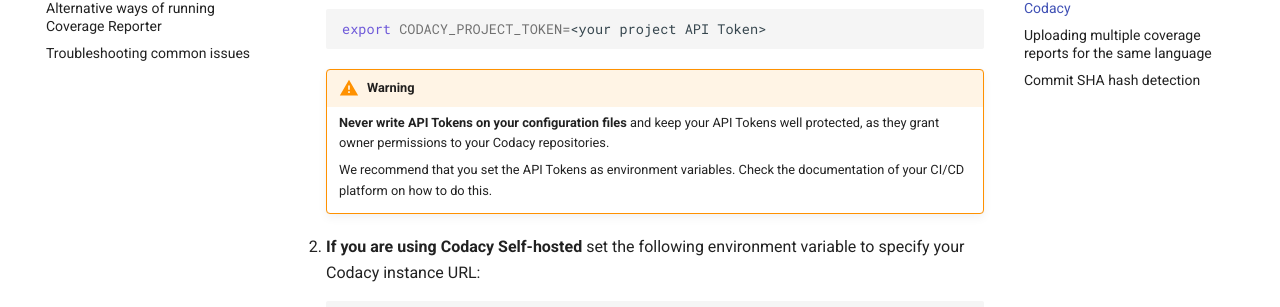
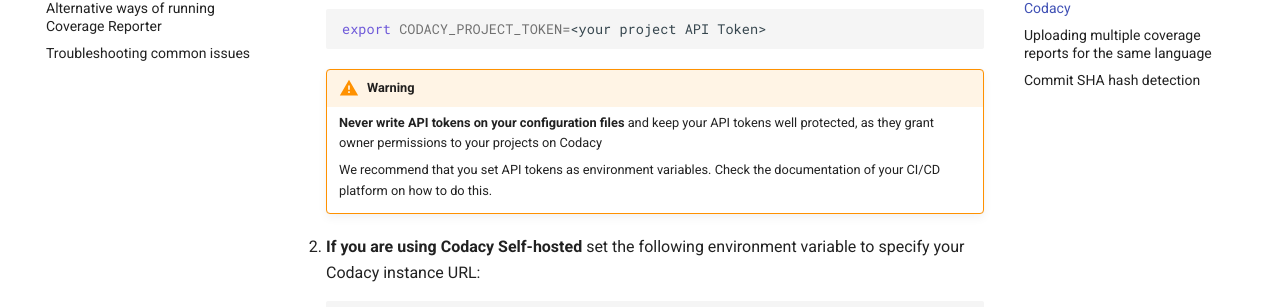
Before and after one commit to codacy/codacy-coverage-reporter, an MkDocs documentation site: the page built from docs/index.md, in a window 1280 px wide and 900 px high, scrolled down 2060 px. Shown: the part 145-452 px from the top of the window. Built offline with MkDocs 1.6.1 and Material for MkDocs 9.7.7, drawn with Linux system fonts in a browser that asks for light colours.

Commit message:
doc: Update link to API tokens and warning on keeping tokens secure

````diff
--- a/docs/index.md
+++ b/docs/index.md
@@ -111,16 +111,16 @@
 1.  Set up an API token to allow Codacy Coverage Reporter to authenticate on Codacy.
     {: id="authenticate"}
 
-    Obtain the [project API Token](/repositories-configure/integrations/project-api/) from the page **Integrations** in your Codacy repository settings. Then, set the following environment variable to specify your project API Token:
+    Obtain the [project API Token](../codacy-api/api-tokens/#project-api-tokens) from the page **Integrations** in your Codacy repository settings. Then, set the following environment variable to specify your project API Token:
 
     ```bash
     export CODACY_PROJECT_TOKEN=<your project API Token>
     ```
 
     !!! warning
-        **Never write API Tokens on your configuration files** and keep your API Tokens well protected, as they grant owner permissions to your Codacy repositories.
+        **Never write API tokens on your configuration files** and keep your API tokens well protected, as they grant owner permissions to your projects on Codacy
 
-        We recommend that you set the API Tokens as environment variables. Check the documentation of your CI/CD platform on how to do this.
+        We recommend that you set API tokens as environment variables. Check the documentation of your CI/CD platform on how to do this.
 
 1.  **If you are using Codacy Self-hosted** set the following environment variable to specify your Codacy instance URL:
 
````
